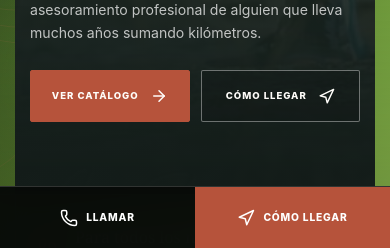
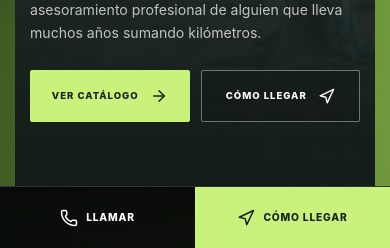
Before and after one commit to caporrfer/ibhola, a Next.js app: page / in a window 390 px wide. Shown: the part 596-844 px from the top of the page. Built offline with nearby package versions, Linux system fonts and the light colour scheme; no server answers.

Commit message:
Elimina divisores y renueva los botones en pistacho

```diff
--- a/app/globals.css
+++ b/app/globals.css
@@ -7,6 +7,8 @@
   --forest-soft: #344840;
   --terracotta: #b6533b;
   --terracotta-light: #d27a61;
+  --pistachio-action: #c9f27c;
+  --pistachio-action-hover: #ddff9f;
   --paper: #f3eee5;
   --paper-dark: #e5dccd;
   --white: #fffdfa;
@@ -44,15 +46,15 @@ img { max-width: 100%; }
 h1, h2, h3, p { margin-top: 0; }
 h1, h2, h3 { font-family: var(--serif); font-weight: 400; letter-spacing: -.045em; line-height: .96; }
 h1 em, h2 em { color: var(--terracotta-light); font-style: italic; font-weight: 400; }
-.button { min-height: 52px; display: inline-flex; align-items: center; justify-content: center; gap: 11px; padding: 0 23px; border: 1px solid var(--terracotta); border-radius: 2px; background: var(--terracotta); color: var(--white); cursor: pointer; font-size: .7rem; font-weight: 800; letter-spacing: .1em; line-height: 1.2; text-transform: uppercase; transition: background .25s, border-color .25s, color .25s, transform .25s; }
-.button:hover { border-color: var(--terracotta-light); background: var(--terracotta-light); transform: translateY(-2px); }
+.button { min-height: 52px; display: inline-flex; align-items: center; justify-content: center; gap: 11px; padding: 0 23px; border: 1px solid var(--pistachio-action); border-radius: 2px; background: var(--pistachio-action); color: var(--forest-deep); cursor: pointer; font-size: .7rem; font-weight: 800; letter-spacing: .1em; line-height: 1.2; text-transform: uppercase; transition: background .25s, border-color .25s, color .25s, transform .25s, box-shadow .25s; }
+.button:hover { border-color: var(--pistachio-action-hover); background: var(--pistachio-action-hover); box-shadow: 0 10px 28px rgba(201,242,124,.2); transform: translateY(-2px); }
 .button:active { transform: translateY(0) scale(.97); }
 .button svg, .text-link svg { transition: transform .22s ease; }
 .button:hover svg, .text-link:hover svg { transform: translateX(3px); }
 .button--ghost { border-color: rgba(255,255,255,.38); background: rgba(8,9,8,.16); color: var(--white); backdrop-filter: blur(8px); }
 .button--ghost:hover { border-color: var(--white); background: var(--white); color: var(--forest-deep); }
-.button--dark { border-color: #6f9b3e; background: linear-gradient(135deg, #31491f, var(--forest)); }
-.button--dark:hover { border-color: var(--forest); background: linear-gradient(135deg, #416326, #acd875); }
+.button--dark { border-color: var(--pistachio-action); background: var(--pistachio-action); color: var(--forest-deep); }
+.button--dark:hover { border-color: var(--pistachio-action-hover); background: var(--pistachio-action-hover); }
 .button--small { min-height: 42px; padding-inline: 17px; font-size: .64rem; }
 .text-link { display: inline-flex; align-items: center; gap: 13px; padding-bottom: 6px; border-bottom: 1px solid currentColor; color: inherit; font-size: .69rem; font-weight: 800; letter-spacing: .1em; text-transform: uppercase; transition: color .2s, gap .2s; }
 .text-link:hover { gap: 19px; color: var(--terracotta-light); }
@@ -185,7 +187,7 @@ h1 em, h2 em { color: var(--terracotta-light); font-style: italic; font-weight:
 .catalog__topography { width: 850px; right: -260px; top: 20px; color: rgba(210,122,97,.07); transform: rotate(8deg); }
 .catalog-filters { position: relative; z-index: 2; display: flex; flex-wrap: wrap; gap: 7px; margin-bottom: 30px; }
 .catalog-filters button { min-height: 39px; padding: 0 16px; border: 1px solid rgba(255,255,255,.19); border-radius: 0; background: transparent; color: rgba(255,255,255,.6); cursor: pointer; font-size: .63rem; font-weight: 750; letter-spacing: .09em; text-transform: uppercase; transition: background .2s, border-color .2s, color .2s; }
-.catalog-filters button:hover, .catalog-filters button.is-active { border-color: var(--terracotta); background: var(--terracotta); color: white; }
+.catalog-filters button:hover, .catalog-filters button.is-active { border-color: var(--pistachio-action); background: var(--pistachio-action); color: var(--forest-deep); }
 .catalog-grid { position: relative; z-index: 2; display: grid; grid-template-columns: repeat(3, 1fr); gap: 15px; }
 .product-card { overflow: hidden; border: 1px solid var(--line-dark); background: #1c2924; animation: catalog-in .4s ease both; }
 .product-card__image { height: 340px; position: relative; overflow: hidden; background: #111; }
@@ -550,7 +552,7 @@ h1 em, h2 em { color: var(--terracotta-light); font-style: italic; font-weight:
   .footer__bottom div { flex-wrap: wrap; gap: 12px; }
   .mobile-action-bar { height: 62px; position: fixed; inset: auto 0 0; z-index: 70; display: grid; grid-template-columns: 1fr 1fr; border-top: 1px solid rgba(255,255,255,.17); background: rgba(7,9,8,.96); backdrop-filter: blur(13px); }
   .mobile-action-bar a { display: flex; align-items: center; justify-content: center; gap: 8px; color: white; font-size: .64rem; font-weight: 780; letter-spacing: .08em; text-transform: uppercase; }
-  .mobile-action-bar a:last-child { background: var(--terracotta); }
+  .mobile-action-bar a:last-child { background: var(--pistachio-action); color: var(--forest-deep); }
   .back-to-top { right: 14px; bottom: 76px; }
   .back-to-top span { display: none; }
 }
@@ -630,6 +632,7 @@ h1 em, h2 em { color: var(--terracotta-light); font-style: italic; font-weight:
   color: white;
 }
 .interior > .catalog, .interior .faq { background: rgba(8,11,7,.18); }
+.principles, .home-services, .footer { border-top: 0; border-bottom: 0; }
 .about__lead, .about__copy > p:not(.eyebrow):not(.about__lead), .home-services .section-heading > p, .social-feed__intro > p, .journal .section-heading > p, .journal-card p, .contact__heading > p:last-child, .contact-form-section > div > p:last-child, .split-content p, .feature-grid p {
   color: rgba(255,255,255,.7);
 }
@@ -644,7 +647,7 @@ h1 em, h2 em { color: var(--terracotta-light); font-style: italic; font-weight:
 .contact__main, .event-grid article { color: var(--forest-deep); }
 .faq-contact .contact-form-section { padding: clamp(28px, 4vw, 48px); background: rgba(8,11,7,.3); }
 .faq-contact .contact-form label:not(.check), .faq-contact .contact-form .check, .faq-contact .form-help { color: rgba(255,255,255,.78); }
-.content-section + .content-section { border-top: 1px solid rgba(255,255,255,.13); }
+.content-section + .content-section { border-top: 0; }
 .subheading--past { border-color: rgba(255,255,255,.2); }
 
 @media (max-width: 850px) {
```
